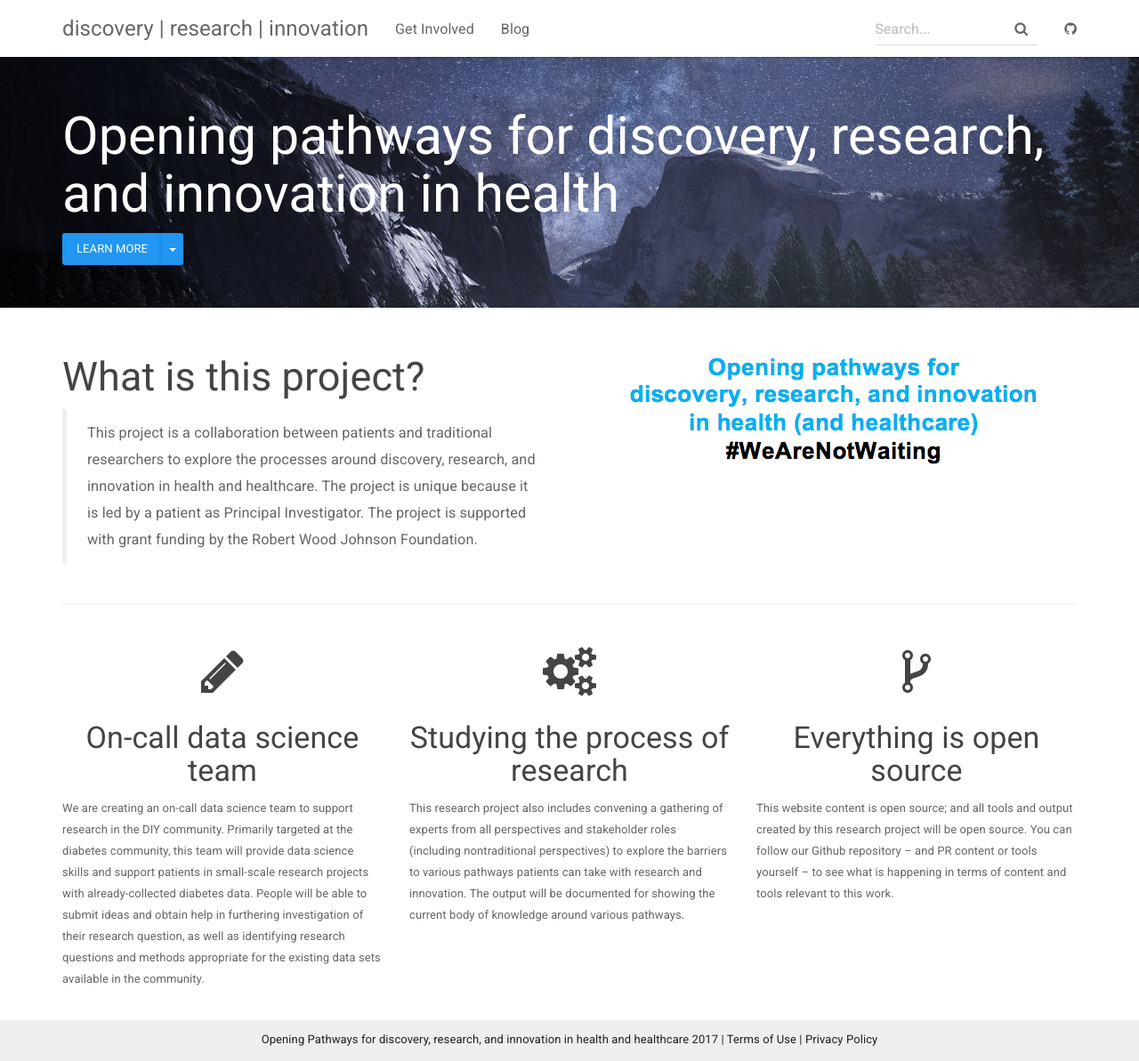
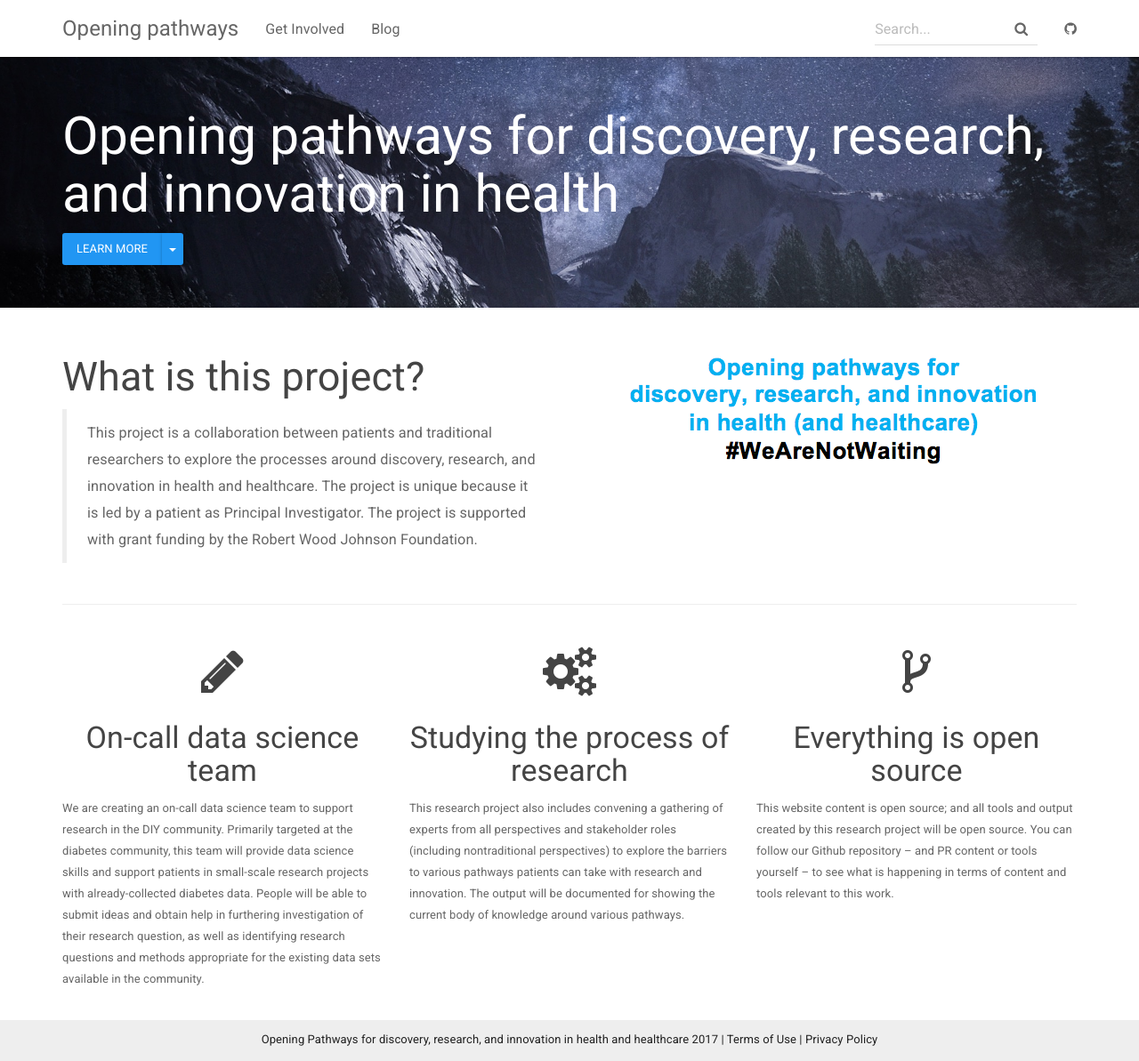
Before and after one commit to danamlewis/Testrepo2, a Jekyll site: the page built from index.html, in a window 1280 px wide and 1193 px high. Shown: the whole window at 89% size. Built offline with Jekyll 4.4.1, drawn with Linux system fonts in a browser that asks for light colours; nearby versions of some CDN libraries.

Commit message:
Update _config.yml

```diff
--- a/_config.yml
+++ b/_config.yml
@@ -1,5 +1,5 @@
 # Site settings
-title: discovery | research | innovation
+title: Opening pathways
 email: dana@openingpathways.org
 description: >
   - This project is a collaboration between patients and traditional researchers to explore the processes around discovery, research, and innovation in health and healthcare. The project is unique because it is led by a patient as Principal Investigator. The project is supported with grant funding by the Robert Wood Johnson Foundation.
```
